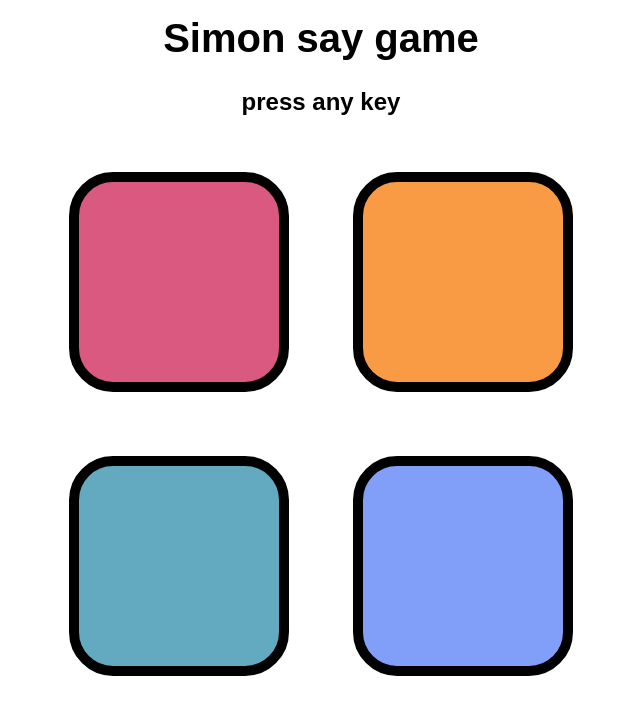
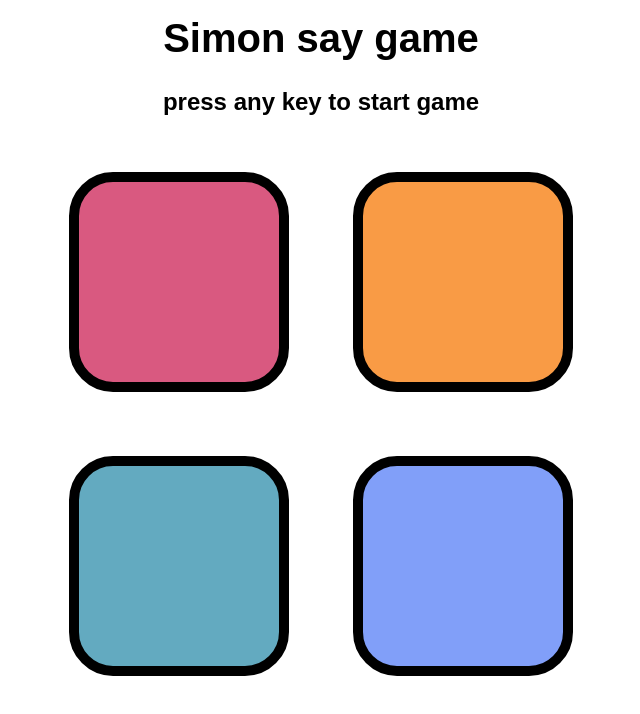
Before and after one commit to mayank4574/simon-says-game, a plain HTML site: page index.html in a window 1280 px wide. Shown: the whole page, without its empty margins (319-959 px from the left). Drawn offline with Linux system fonts and the light colour scheme.

Commit message:
fix h2 heading

```diff
--- a/index.html
+++ b/index.html
@@ -8,7 +8,7 @@
 </head>
 <body>
     <h1>Simon say game</h1>
-    <h2>press any key </h2>
+    <h2>press any key to start game</h2>
     <div class="box-container">
     <div class="line-one">
         <div class="btn red"  type ="button"  id="red"></div>
```
